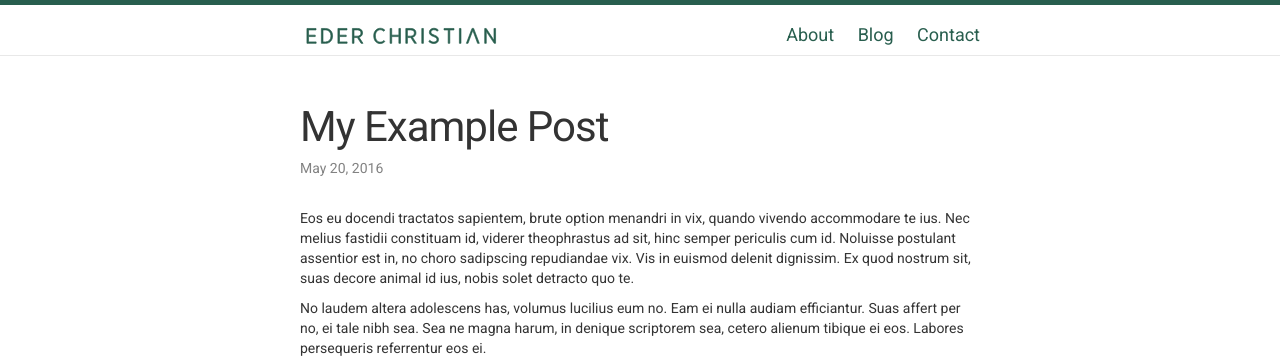
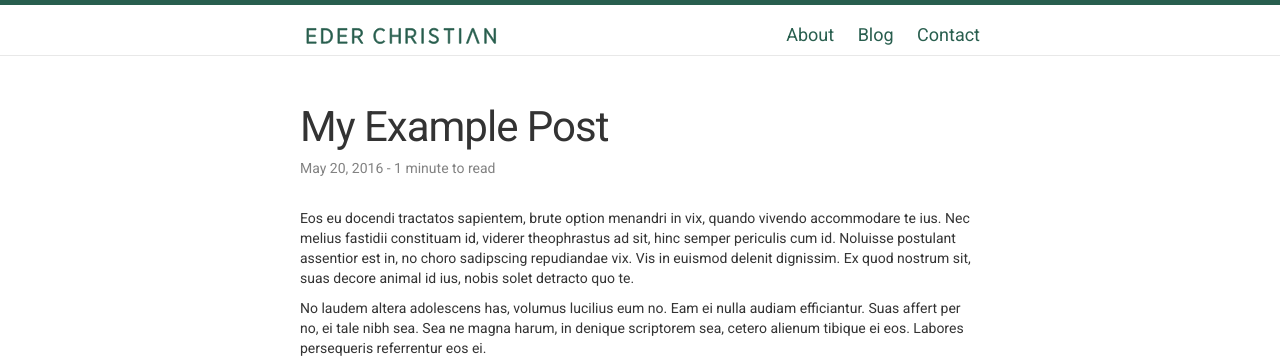
Before and after one commit to ederchristian/ederchristian, a Jekyll site: the page built from _posts/2016-05-20-my-example-post.md, in a window 1280 px wide. Shown: the top 358 px of the page. Built offline with Jekyll 4.4.1, drawn with Linux system fonts in a browser that asks for light colours; nearby versions of some CDN libraries; comment, search, counter and statistics services are not loaded.

Commit message:
Include minutes to read text

```diff
--- a/_layouts/post.html
+++ b/_layouts/post.html
@@ -1,6 +1,7 @@
 ---
 layout: default
 ---
+{% include minutes-to-read.html %}
 <article class="post" itemscope itemtype="http://schema.org/BlogPosting">
   <header class="post-header">
     <h1 class="post-title" itemprop="name headline">{{ page.title }}</h1>
@@ -9,7 +10,7 @@ layout: default
         {% assign date_format = site.minima.date_format | default: "%b %-d, %Y" %}
         {{ page.date | date: date_format }}
       </time>
-      <!-- <span class="reading-time"> - 2 minutes to read</span> -->
+      <span class="reading-time"> - {{ minutesText }}</span>
       {% if page.author %}
         • <span itemprop="author" itemscope itemtype="http://schema.org/Person"><span itemprop="name">{{ page.author }}</span></span>
       {% endif %}</p>
```
